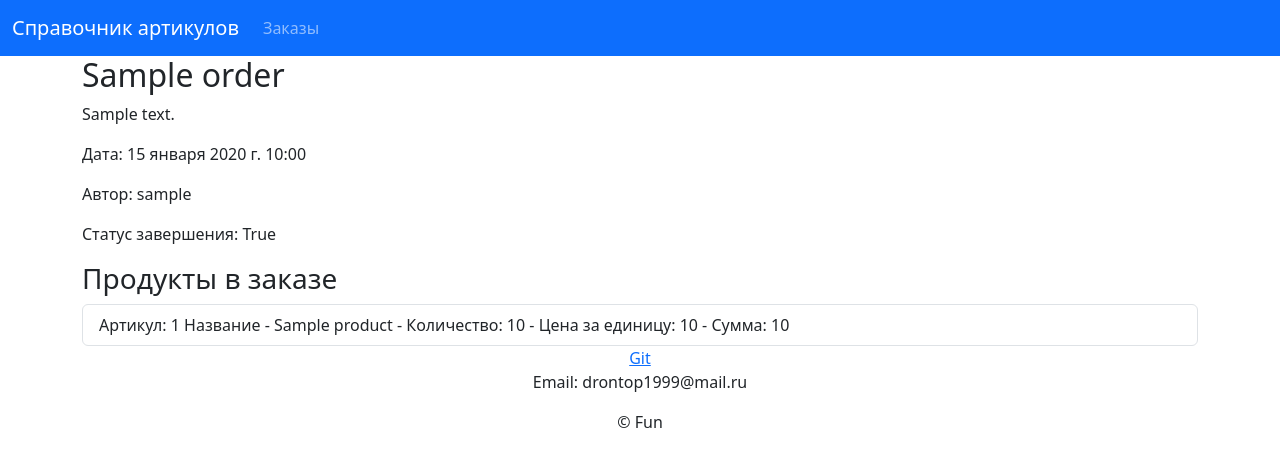
After one commit to Andreysx/Bot_Django, a Django app: template stsproject/templates/goods/order_review.html in a window 1280 px wide. The commit adds this page. Shown: the top 467 px of the page. Run offline with Django 5.2, Linux system fonts and the light colour scheme; the template is opened without the code that fills it: values that come from a table or form of the project are taken from there, others are empty; tables that the repository leaves empty hold one stand-in row (values such as "Sample post").

Commit message:
Create order_rewiew

```diff
--- a/stsproject/goodsapp/models.py
+++ b/stsproject/goodsapp/models.py
@@ -23,7 +23,7 @@ class Products(models.Model):
     weight = models.IntegerField()
     amount = models.IntegerField(null=True)
     is_done = models.BooleanField(default=False)
-    order = models.ForeignKey(Orders, on_delete=models.CASCADE)
+    order = models.ForeignKey(Orders,related_name='products',on_delete=models.CASCADE)
 
 
     def __str__(self):
--- a/stsproject/goodsapp/views.py
+++ b/stsproject/goodsapp/views.py
@@ -9,5 +9,7 @@ def index(request):
     return render(request, 'goods/index.html', {'all_orders': orders})
 
 
-def order_review(request):
-    pass
+def order_review(request, order_id):
+    order = get_object_or_404(Orders, pk=order_id)
+    products = order.products.all()
+    return render(request, 'goods/order_review.html', {'order': order, 'products': products})
--- a/stsproject/templates/base.html
+++ b/stsproject/templates/base.html
@@ -31,7 +31,7 @@
     <div class="contact-info">
         <p>Email: drontop1999@mail.ru</p>
     </div>
-    <p>&copy; Recipe website 2024 </p>
+    <p>&copy; Fun </p>
     </footer>
 </body>
 </html>
--- /dev/null
+++ b/stsproject/templates/goods/order_review.html
@@ -0,0 +1,21 @@
+{% extends 'base.html' %}
+
+{% block content %}
+<h2>{{ order.name }}</h2>
+<p>{{ order.description }}</p>
+<p>Дата: {{ order.date }}</p>
+<p>Автор: {{ order.author }}</p>
+<p>Статус завершения: {{ order.is_done }}</p>
+<h3>Продукты в заказе</h3>
+<ul class="list-group">
+    {% for product in products %}
+    <li class="list-group-item">
+      Артикул: {{ product.article }} Название - {{ product.name }} - Количество: {{ product.quantity }} - Цена за единицу: {{ product.unit_price }} - Сумма: {{ product.amount }}
+    </li>
+    {% empty %}
+    <li class="list-group-item">Нет продуктов в этом заказе.</li>
+    {% endfor %}
+</ul>
+
+
+{% endblock %}
```
Also changed, not shown: stsproject/templates/goods/index.html (+9 -11 lines).
